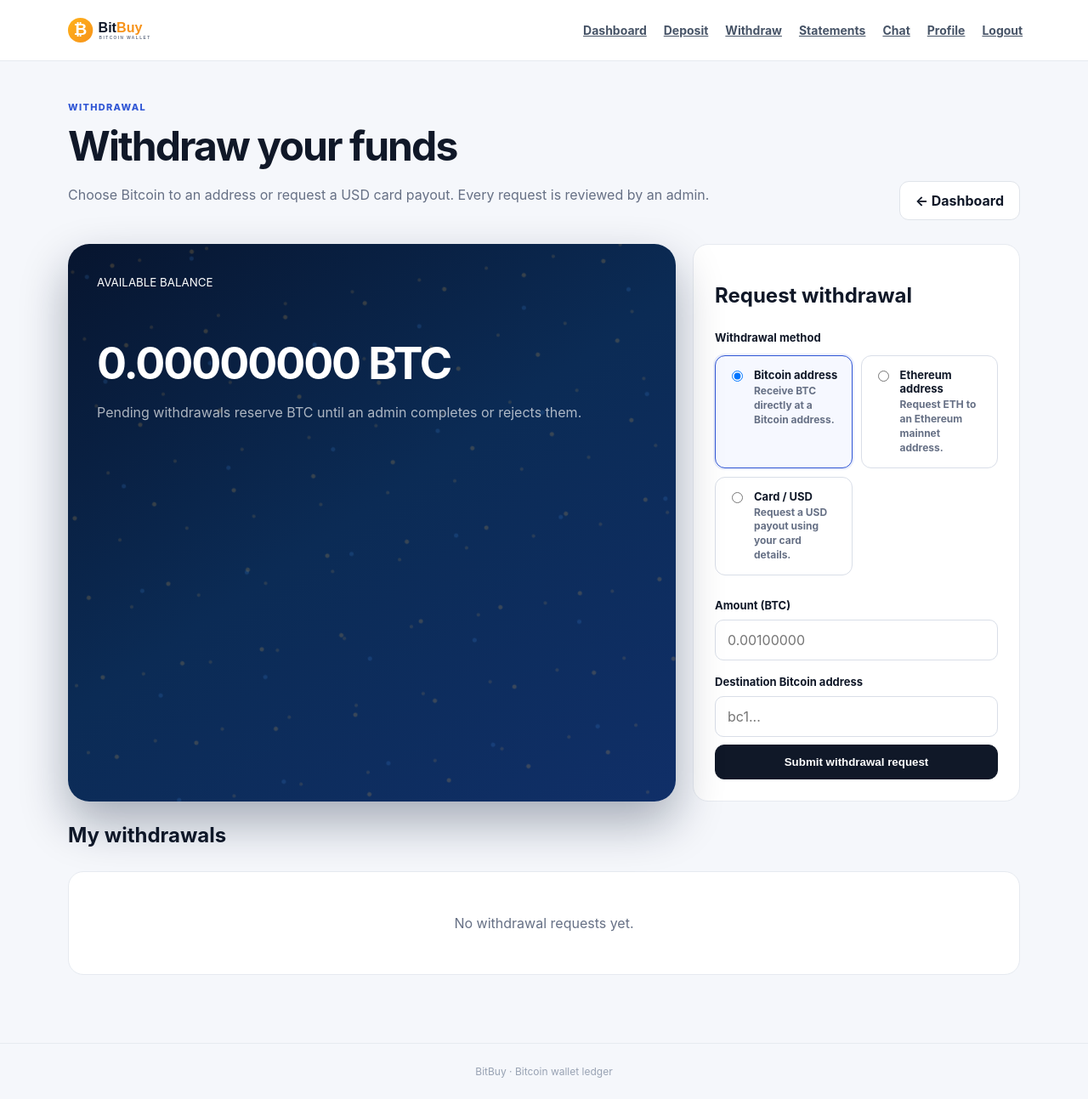
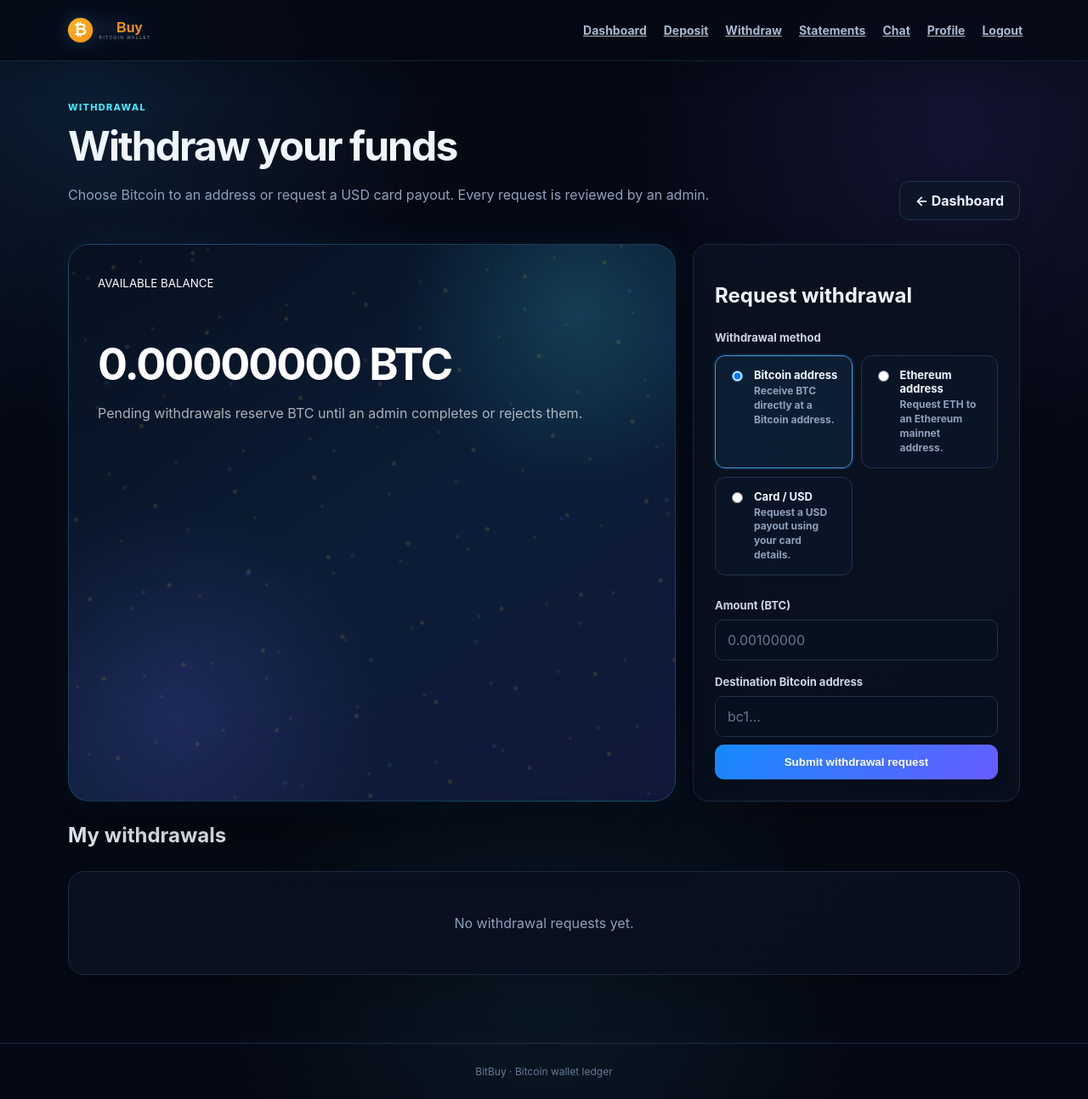
Before and after one commit to TheMineOrganization/WalletFlow, a Flask app: page /withdraw in a window 1280 px wide. Shown: the whole page at 85% size. Run offline with Flask 3, Linux system fonts and the light colour scheme; the visitor is signed in with stand-in values (Sample User, id 1); data comes from the database, SQL or seed files in the repository; data that the repository does not hold is empty; parts of the project's set-up code (start-up, migrations or seed data) failed here and were passed over.

Commit message:
Add files via upload

```diff
--- a/static/css/style.css
+++ b/static/css/style.css
@@ -32,3 +32,104 @@
 .chat-notification span { opacity: .8; overflow: hidden; text-overflow: ellipsis; white-space: nowrap; }
 
 .balance-label{display:flex;justify-content:space-between;align-items:center;gap:12px}.balance-eye{border:0;background:#ffffff1a;color:#fff;width:38px;height:38px;border-radius:50%;cursor:pointer;font-size:18px;display:grid;place-items:center}.balance-eye:hover{background:#ffffff2b}.balance-hidden #main-balance,.balance-hidden #usd-balance{filter:blur(8px);user-select:none}.balance-hidden #main-balance{color:transparent;text-shadow:0 0 12px #fff}.balance-hidden #usd-balance{color:transparent;text-shadow:0 0 8px #fff}.dash .conversion-card{background:linear-gradient(145deg,#f7fbff,#eef4ff);border-color:#dbe7fb}.dash .conversion-card>small{color:#3157d5}
+
+/* --- Crypto UI theme --- */
+:root{
+  --crypto-bg:#050914;
+  --crypto-panel:#0a1222;
+  --crypto-panel-2:#0d172b;
+  --crypto-line:#1b2a43;
+  --crypto-text:#eef6ff;
+  --crypto-muted:#8ea1bb;
+  --crypto-blue:#39a7ff;
+  --crypto-cyan:#42e8ff;
+  --crypto-violet:#7667ff;
+  --crypto-orange:#f6b84a;
+}
+body{
+  background:
+    radial-gradient(circle at 8% 8%,rgba(57,167,255,.13),transparent 25%),
+    radial-gradient(circle at 88% 12%,rgba(118,103,255,.12),transparent 24%),
+    radial-gradient(circle at 50% 90%,rgba(66,232,255,.07),transparent 28%),
+    var(--crypto-bg);
+  color:var(--crypto-text);
+}
+body:before{
+  content:"";position:fixed;inset:0;pointer-events:none;z-index:-1;opacity:.32;
+  background-image:linear-gradient(rgba(66,232,255,.035) 1px,transparent 1px),linear-gradient(90deg,rgba(66,232,255,.035) 1px,transparent 1px);
+  background-size:42px 42px;
+  mask-image:linear-gradient(to bottom,black,transparent 85%);
+}
+.navbar{
+  background:rgba(5,9,20,.82);border-bottom:1px solid rgba(66,232,255,.12);
+  backdrop-filter:blur(18px);box-shadow:0 10px 35px rgba(0,0,0,.2)
+}
+.brand img{filter:drop-shadow(0 0 10px rgba(57,167,255,.28))}
+nav a{color:#a9b9cf}nav a:hover{color:#fff}nav .admin{color:#8d9cff}
+.navbtn,.primary{background:linear-gradient(135deg,#168cff,#675bff)!important;color:#fff!important;border-color:transparent!important;box-shadow:0 8px 25px rgba(57,167,255,.22)}
+.menu-toggle{color:#eef6ff}
+.page{position:relative}
+.hero small,.heading small,.card>small{color:var(--crypto-cyan)}
+.hero h1 span{color:var(--crypto-cyan);text-shadow:0 0 25px rgba(66,232,255,.25)}
+.hero p,.features p,.card p,.heading p{color:var(--crypto-muted)}
+.btn{background:#0c1628;color:#eaf3ff;border-color:#20334f;box-shadow:0 5px 18px rgba(0,0,0,.12)}
+.btn:hover{border-color:#3b7db0;transform:translateY(-1px)}
+.hero-card,.balance-card{
+  background:
+    radial-gradient(circle at 84% 12%,rgba(66,232,255,.17),transparent 25%),
+    radial-gradient(circle at 18% 85%,rgba(118,103,255,.18),transparent 30%),
+    linear-gradient(145deg,#07101f,#0b1d36 52%,#10183a);
+  border:1px solid rgba(66,232,255,.18);
+  box-shadow:0 28px 70px rgba(0,0,0,.4),0 0 45px rgba(57,167,255,.08);
+}
+.balance-card:before{opacity:.8}
+.features>div,.card,.stats>div,.table,.auth .card,.success-details{
+  background:linear-gradient(145deg,rgba(10,18,34,.96),rgba(8,15,29,.96));
+  border-color:var(--crypto-line);box-shadow:0 18px 50px rgba(0,0,0,.22)
+}
+.features>div:hover,.card:hover,.stats>div:hover{border-color:rgba(66,232,255,.28)}
+.features b{color:var(--crypto-cyan)}
+.table{overflow:hidden}
+.row,.userrow{border-color:var(--crypto-line)}
+.row:hover,.statement-row:hover{background:#0d192d}
+.row small,.userrow small,.muted,.auth-note{color:var(--crypto-muted)!important}
+.row i.credit,.row i.adjustment{background:rgba(20,205,147,.12);color:#4be7b1}
+.row i.debit{background:rgba(255,91,91,.11);color:#ff7676}
+input,select{background:#07101e;color:#eef6ff;border-color:#20334d}
+input::placeholder{color:#647891}
+input:focus,select:focus{outline:none;border-color:#36b5ff;box-shadow:0 0 0 3px rgba(54,181,255,.1)}
+label{color:#cbd8e8}
+.flash{background:#0b1628;color:#eef6ff;border-color:#338dca;box-shadow:0 18px 45px rgba(0,0,0,.4)}
+.empty{color:var(--crypto-muted)}
+footer{color:#657b96;border-color:var(--crypto-line)}
+.address-box{background:#07101e;border-color:#29415f}
+.small{background:rgba(118,103,255,.12);color:#a9a2ff}
+.dash .conversion-card{background:linear-gradient(145deg,#091426,#0d1b31 55%,#111735);border-color:#203654}
+.dash .conversion-card>small{color:var(--crypto-cyan)}
+.conversion-list{border-color:var(--crypto-line)}
+.conversion-list div{border-color:var(--crypto-line)}
+.conversion-list span{color:var(--crypto-muted)}
+.conversion-list strong{color:#f1f7ff}
+.approved-banner{background:rgba(15,159,110,.09);border-color:rgba(66,232,178,.25);color:#eef6ff}
+.approved-banner small{color:var(--crypto-muted)}
+.chat-users,.chat-box{background:linear-gradient(145deg,#091323,#0a1425);border-color:var(--crypto-line)}
+.chat-head{background:#0a1425;border-color:var(--crypto-line)}
+.chat-messages{background:#060d19}
+.chat-user{color:#eaf3ff}.chat-user:hover,.chat-user.selected{background:rgba(57,167,255,.1)}
+.chat-user small,.online-admin,.chat-head small{color:var(--crypto-muted)}
+.bubble{background:#0c1728;border-color:#1d304a;color:#eaf3ff;box-shadow:0 5px 20px rgba(0,0,0,.2)}
+.mine .bubble{background:linear-gradient(135deg,#176fc1,#5b4fe0);border-color:transparent}
+.chat-form{border-color:var(--crypto-line);background:#091323}
+.chat-notification{background:rgba(57,167,255,.09);border-color:rgba(57,167,255,.22)}
+.success-page>p{color:var(--crypto-muted)}
+.success-details div{border-color:var(--crypto-line)}
+.success-details span{color:var(--crypto-muted)}
+.withdraw-methods .method-option{background:#091426;border-color:#20334d;color:#eef6ff}
+.method-option small{color:var(--crypto-muted)}
+.method-option:has(input:checked){border-color:#3c9fe0;background:rgba(57,167,255,.09);box-shadow:0 0 0 2px rgba(57,167,255,.1)}
+.search input{background:#07101e}
+.warning{color:#ff8b8b!important}
+.danger{background:rgba(255,82,82,.08)!important;color:#ff8989!important;border-color:rgba(255,82,82,.25)!important}
+.balance-eye{background:rgba(255,255,255,.08)}
+.balance-eye:hover{background:rgba(66,232,255,.15)}
+@media(max-width:850px){nav{background:#07101e;border-bottom:1px solid var(--crypto-line);box-shadow:0 20px 35px rgba(0,0,0,.3)}}
```
